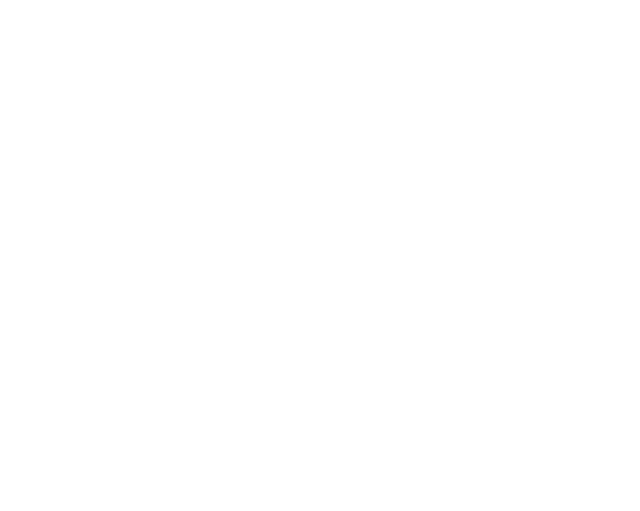
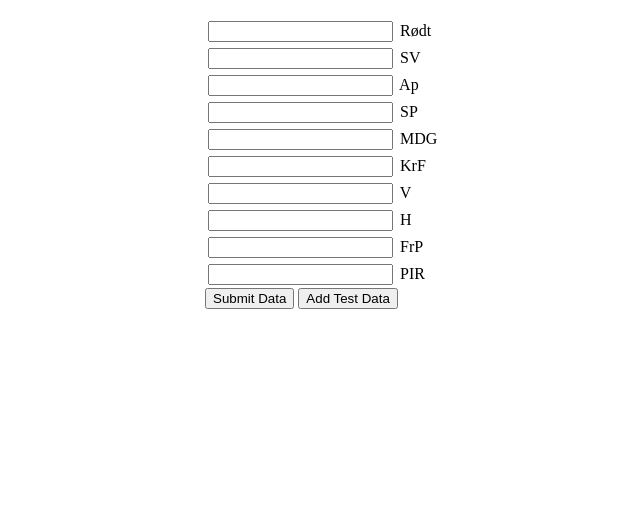
Before and after one commit to WilliamMRS/IT2_Losninger_Eksamensoppgaver, a plain HTML site: page Oppgave 2/index.html in a window 1280 px wide. Shown: the whole page, without its empty margins (313-953 px from the left). Drawn offline with Linux system fonts and the light colour scheme.

Commit message:
Fullført Oppgave 2

```diff
--- a/Oppgave 2/index.html
+++ b/Oppgave 2/index.html
@@ -7,7 +7,23 @@
 	</head>
 
 	<body>
-        <canvas></canvas>
+		<div style = "float: left;">
+			<canvas id = "myCanvas" height = "500px" width = "500px"></canvas>
+		</div>
+		<div id = "InputDIV">
+			<input type="number" class="inputFields" id = "Rødt"> Rødt <br>
+			<input type="number" class="inputFields" id = "SV"> SV <br>
+			<input type="numer" class="inputFields" id = "Ap"> Ap <br>
+			<input type="number" class="inputFields" id = "SP"> SP <br>
+			<input type="number" class="inputFields" id = "MDG"> MDG <br>
+			<input type="number" class="inputFields" id = "KrF"> KrF <br>
+			<input type="number" class="inputFields" id = "V"> V <br>
+			<input type="number" class="inputFields" id = "H"> H <br>
+			<input type="number" class="inputFields" id = "FrP"> FrP <br>
+			<input type="number" class="inputFields" id = "PIR"> PIR <br>
+				<button onclick="calculateResult();">Submit Data</button>
+				<button onclick="inputTestData();">Add Test Data</button>
+		</div>
     </body>
 
 </html>
--- a/Oppgave 2/index.js
+++ b/Oppgave 2/index.js
@@ -1,6 +1,153 @@
 /*jslint devel: true */
 
 function winInit() {
-
+    readCanvas = document.getElementById("myCanvas");
+    ctx = readCanvas.getContext("2d");
 }
 window.onload = winInit;
+
+function drawText(options){
+	"use strict";
+	options.ctx.font = options.font;//18px Arial
+	options.ctx.fillStyle = options.fillstyle; //"black"
+	options.ctx.textAlign = "middle";
+	options.ctx.fillText(options.text, options.x, options.y);
+}
+
+function drawFilledCircle(options) {
+	options.ctx.beginPath();
+	options.ctx.strokeStyle = options.color;
+	options.ctx.fillStyle = options.color;
+	options.ctx.moveTo(options.x, options.y);
+	options.ctx.arc(options.x, options.y, options.size, options.startPoint, options.area * Math.PI);
+	options.ctx.fill();
+}
+
+calculateResult = function(){
+    ctx.clearRect(0, 0, readCanvas.width, readCanvas.height);
+
+    Rødt = parseFloat(document.getElementById("Rødt").value);
+    SV = parseFloat(document.getElementById("SV").value);
+    Ap = parseFloat(document.getElementById("Ap").value);
+    SP = parseFloat(document.getElementById("SP").value);
+    MDG = parseFloat(document.getElementById("MDG").value);
+    KrF = parseFloat(document.getElementById("KrF").value);
+    V = parseFloat(document.getElementById("V").value);
+    H = parseFloat(document.getElementById("H").value);
+    FrP = parseFloat(document.getElementById("FrP").value);
+    PIR = parseFloat(document.getElementById("PIR").value);
+
+    let borgerlige = H + FrP + KrF + V;
+    let rødgrønne = Ap + SV + SP;
+
+    let sum = borgerlige + rødgrønne;
+
+    borgerligeHalvsirkel = (2/sum) * borgerlige;
+    rødgrønneHalvsirkel = (2/sum) * rødgrønne;
+
+    rødgrønneProsent = ((100/sum) * rødgrønne).toFixed(2);
+    borgerligeProsent = ((100/sum) * borgerlige).toFixed(2);
+
+    drawText({
+        ctx: ctx,
+        text: "Borgerlige",
+        x: 10,
+        y: 20,
+        fillstyle: "Blue",
+        font: "18px Arial"
+    });
+    drawText({
+        ctx: ctx,
+        text: "Rød-Grønne",
+        x: 390,
+        y: 20,
+        fillstyle: "Red",
+        font: "18px Arial"
+    });
+
+    drawFilledCircle({
+		ctx: ctx,
+        x: 250,
+        y: 250,
+        size: 200,
+        color: "Blue",
+        area: borgerligeHalvsirkel,
+        startPoint: 0,
+    });
+
+    drawFilledCircle({
+		ctx: ctx,
+        x: 250,
+        y: 250,
+        size: 200,
+        color: "Red",
+        area: 2,
+        startPoint: borgerligeHalvsirkel * Math.PI,
+    });
+
+    drawText({
+        ctx: ctx,
+        text: (rødgrønneProsent + "%"),
+        x: 420,
+        y: 50,
+        fillstyle: "Red",
+        font: "18px Arial"
+    });
+    drawText({
+        ctx: ctx,
+        text: (borgerligeProsent + "%"),
+        x: 20,
+        y: 50,
+        fillstyle: "Blue",
+        font: "18px Arial"
+    });
+    if(rødgrønneProsent >= borgerligeProsent){
+        drawText({
+            ctx: ctx,
+            text: ("Størst ==>"),
+            x: 200,
+            y: 25,
+            fillstyle: "Red",
+            font: "18px Arial"
+        });
+        drawText({
+            ctx: ctx,
+            text: ("Større med " + (rødgrønneProsent - borgerligeProsent).toFixed(1) + "%"),
+            x: 380,
+            y: 75,
+            fillstyle: "Black",
+            font: "12px Arial"
+        });
+    }else{
+        drawText({
+            ctx: ctx,
+            text: ("<== Størst"),
+            x: 200,
+            y: 25,
+            fillstyle: "Blue",
+            font: "18px Arial"
+        });
+        drawText({
+            ctx: ctx,
+            text: ("Større med " + (borgerligeProsent - rødgrønneProsent).toFixed(1) + "%"),
+            x: 20,
+            y: 75,
+            fillstyle: "Black",
+            font: "12px Arial"
+        });
+    }
+}
+
+
+inputTestData = function(){
+    document.getElementById("Rødt").value = 3.7;
+    document.getElementById("SV").value = 5.0;
+    document.getElementById("Ap").value = 23.0;
+    document.getElementById("SP").value = 4.2;
+    document.getElementById("MDG").value = 3.8;
+    document.getElementById("KrF").value = 2.8;
+    document.getElementById("V").value = 6.7;
+    document.getElementById("H").value = 28.2;
+    document.getElementById("FrP").value = 15.6;
+    document.getElementById("PIR").value = 4.3;
+}
--- a/Oppgave 2/style.css
+++ b/Oppgave 2/style.css
@@ -1,3 +1,14 @@
 body {
 	background-color: white;
 }
+
+#InputDIV{
+	margin-top: 10px;
+	margin-left: 10px;
+	float: left;
+}
+
+.inputFields{
+	display: inline-block;
+	margin: 3px;
+}
```
